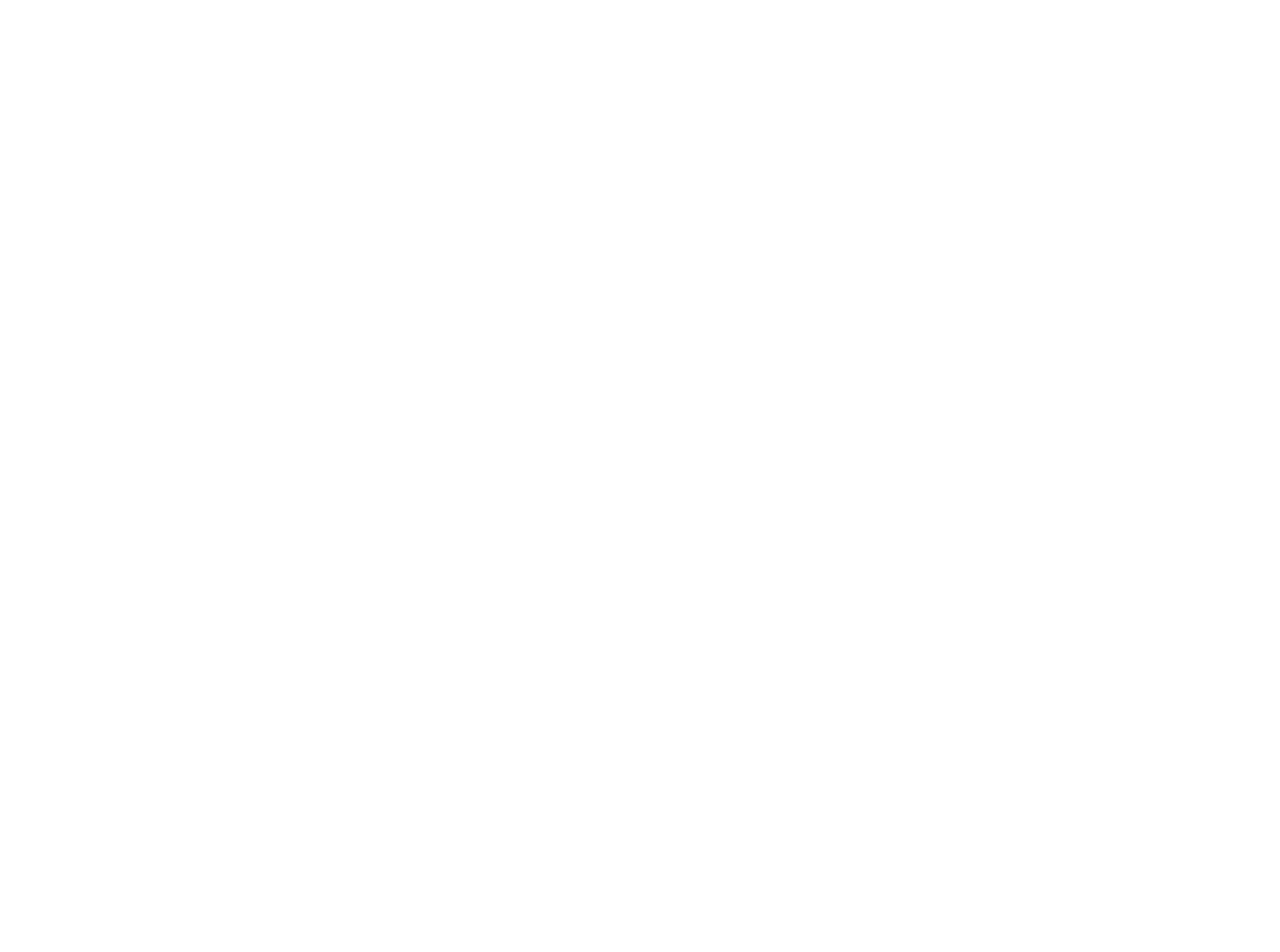
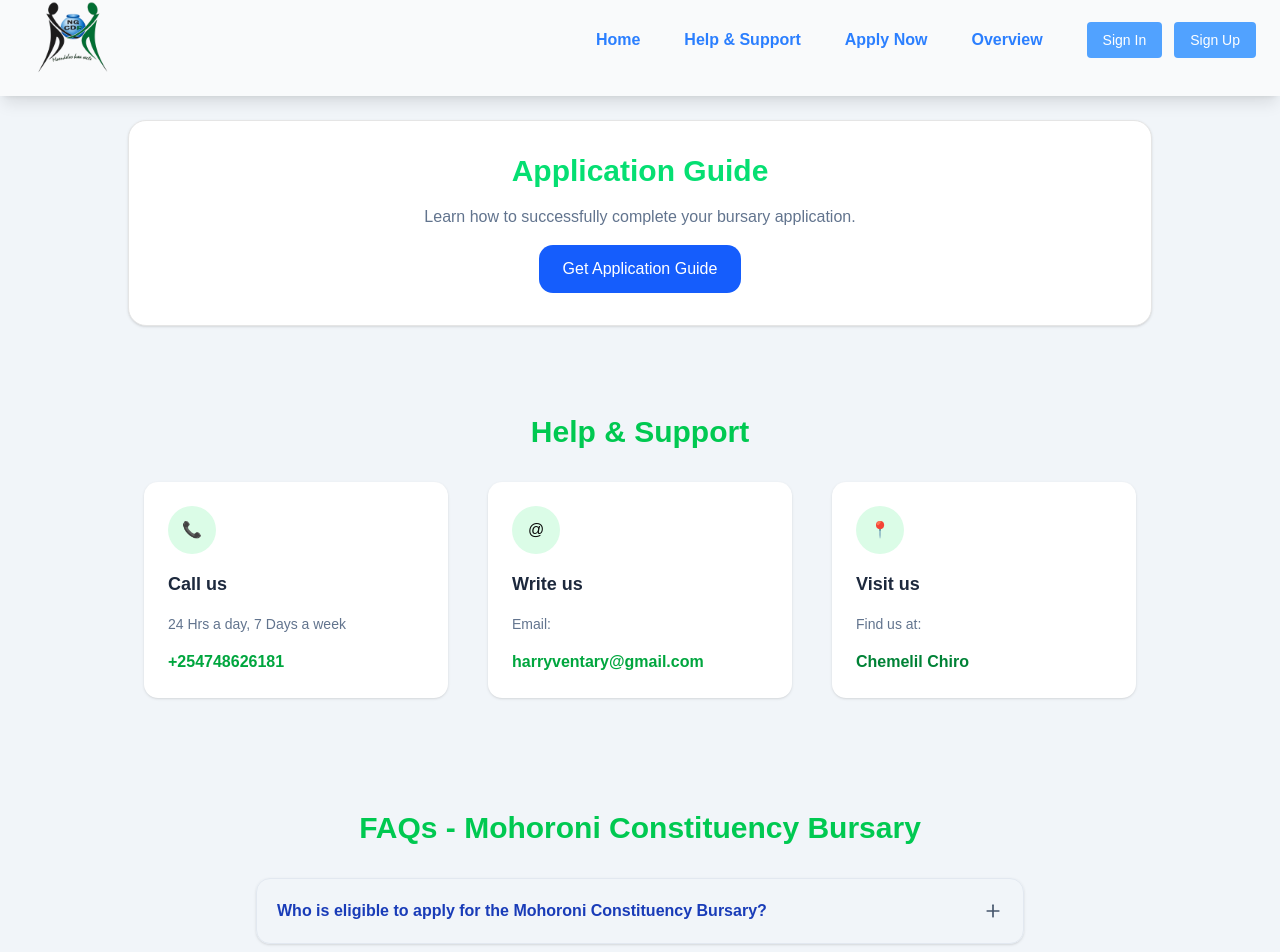
Before and after one commit to dev-omondi/NGCDF, a React (Vite) app in the folder front_end/: page /support in a window 1280 px wide. Before the commit this address had no page. Shown: the part 16-968 px from the top of the page. Before the commit the page ends 800 px from the top, so only its background shows below. Built offline with nearby package versions, Linux system fonts and the light colour scheme.

Commit message:
supportpage added

```diff
--- a/front_end/src/App.jsx
+++ b/front_end/src/App.jsx
@@ -20,6 +20,8 @@
 import Createcycle from './dashboard/Createcycle'
 import Cyclespage from './dashboard/Cyclespage'
 import Cyclepage from './dashboard/Cyclepage'
+import SupportPage from './pages/Supportpage'
+import ApplicationGuidePage from './pages/Applicationguide'
 const App = () => {
 
   const navigate=useNavigate()
@@ -47,6 +49,8 @@
           <Route path='/register' element={<Registerpage/>}/>
           <Route path='/bursary/application' element={<ApplicationForm/>}/>
           <Route path='applicant/:id' element={<ApplicantReviewPage/>}/>
+          <Route path='/support' element={<SupportPage/>}/>
+          <Route path='/application/guide' element={<ApplicationGuidePage/>}/>
           <Route element={<Protectpage allowedRoles={["admin"]}/> }>
             <Route path='/admin/dashboard' element={<BursaryDashboard/>}/>
             <Route path='/cycles' element={<Cyclespage/>}/>
--- a/front_end/src/modules/Navbar.jsx
+++ b/front_end/src/modules/Navbar.jsx
@@ -75,7 +75,7 @@
             <section className="flex items-center gap-5  font-semibold text-blue-500">
 
               <Link
-              to={"/allocation"}
+              to={"/"}
                 className="hover:bg-blue-600 hover:text-white px-3 py-2 rounded transition-all duration-300"
               >
                 Home
@@ -83,7 +83,7 @@
 
               <Link
                 className="hover:bg-blue-600 hover:text-white px-3 py-2 rounded transition-all duration-300"
-                to={"/applicants/dashboard"}
+                to={"/support"}
               >
                 Help & Support
               </Link>
--- /dev/null
+++ b/front_end/src/pages/Applicationguide.jsx
@@ -0,0 +1,84 @@
+export default function ApplicationGuidePage() {
+  const steps = [
+    {
+      title: "Step 1 Guide (Personal Information)",
+      points: [
+        "Fill your full name as it appears in official documents.",
+        "Select the correct bursary type.",
+        "Provide your ID number or Birth Certificate number (one is required).",
+        "Enter correct age, phone number, and gender.",
+        "If you have a disability, tick the checkbox and fill in the disability type field. Leave it blank if not applicable.",
+      ],
+      type: "info",
+    },
+    {
+      title: "Step 2 Guide (You Address)",
+      points: [
+        "Choose your area word correctly.",
+        "The location address must be as they appear in your Birthcertficate of National ID",
+        "Wrong or inavalid address may bring suspision,hence the application can rejected without review.",
+
+      ],
+      type: "info",
+    },
+  ];
+
+  const getStyles = (type) => {
+    switch (type) {
+      case "success":
+        return "border-green-200 bg-green-50";
+      case "warning":
+        return "border-red-200 bg-red-50";
+      default:
+        return "border-blue-200 bg-blue-50";
+    }
+  };
+
+  return (
+    <div className="min-h-screen bg-slate-50 px-4 py-10">
+      {/* HEADER */}
+      <div className="max-w-5xl mx-auto text-center mb-12">
+        <h1 className="text-3xl md:text-4xl font-bold text-slate-800">
+          Application Guide
+        </h1>
+        <p className="text-slate-600 mt-2">
+          Follow these structured steps carefully to complete your application successfully.
+        </p>
+      </div>
+
+      {/* CARDS GRID */}
+      <div className="max-w-6xl mx-auto grid gap-6 sm:grid-cols-2 lg:grid-cols-3">
+        {steps.map((step, index) => (
+          <div
+            key={index}
+            className={`rounded-2xl border shadow-sm p-6 hover:shadow-md transition ${getStyles(
+              step.type
+            )}`}
+          >
+            {/* TITLE */}
+            <h3 className="font-semibold text-lg text-slate-800 mb-4">
+              {step.title}
+            </h3>
+
+            {/* POINTS */}
+            <ul className="space-y-2 text-slate-700 text-sm">
+              {step.points.map((point, i) => (
+                <li key={i} className="flex gap-2">
+                  <span className="text-blue-600">•</span>
+                  <span>{point}</span>
+                </li>
+              ))}
+            </ul>
+          </div>
+        ))}
+      </div>
+
+      {/* FOOTER WARNING */}
+      <div className="max-w-4xl mx-auto mt-12">
+        <div className="bg-red-100 border border-red-200 text-red-700 p-4 rounded-xl text-center text-sm">
+          ⚠️ Ensure all information is correct. False or incomplete details may lead to automatic rejection.
+        </div>
+      </div>
+    </div>
+  );
+}
--- /dev/null
+++ b/front_end/src/pages/Supportpage.jsx
@@ -0,0 +1,220 @@
+import { useState } from "react";
+import toast from "react-hot-toast";
+import { Plus, Minus } from "lucide-react";
+import { useNavigate } from "react-router-dom";
+
+
+const faqs = [
+  {
+    question: "Who is eligible to apply for the Mohoroni Constituency Bursary?",
+    answer:
+      "Applicants must be residents of Mohoroni Constituency and enrolled in a recognized institution such as secondary school, college, or university.",
+  },
+  {
+    question: "What documents are required when applying?",
+    answer:
+      "You need a national ID or birth certificate, admission letter, fee structure, and proof of residence or school confirmation.",
+  },
+  {
+    question: "How do I apply for the bursary?",
+    answer:
+      "You can apply through the official eCitizen bursary portal by creating an account, filling in the application form, and uploading the required documents.",
+  },
+  {
+    question: "When is the application deadline?",
+    answer:
+      "Application deadlines are announced each academic cycle. Always check the bursary portal or local constituency office for updated dates.",
+  },
+  {
+    question: "How will I know if I have been awarded the bursary?",
+    answer:
+      "Successful applicants will be notified through SMS, email, or by checking the status on the application portal.",
+  },
+  {
+    question: "Can I apply again if I was not successful before?",
+    answer:
+      "Yes. Applicants who were not successful in previous cycles are encouraged to reapply in the next available cycle.",
+  },
+];
+
+ export const FAQSection = () => {
+  const [activeIndex, setActiveIndex] = useState(null);
+
+  const toggleFAQ = (index) => {
+    setActiveIndex(activeIndex === index ? null : index);
+  };
+
+  return (
+    <section className="w-full px-4 md:px-16 py-12">
+      {/* Title */}
+      <h2 className="text-2xl md:text-3xl font-bold text-green-500 mb-8 text-center">
+        FAQs - Mohoroni Constituency Bursary
+      </h2>
+
+      {/* FAQ List */}
+      <div className="space-y-4 max-w-3xl mx-auto">
+        {faqs.map((item, index) => (
+          <div
+            key={index}
+            className="border border-slate-200 rounded-xl overflow-hidden shadow-sm"
+          >
+            {/* Question */}
+            <button
+              onClick={() => toggleFAQ(index)}
+              className="w-full flex items-center justify-between p-4 md:p-5 text-left hover:bg-slate-50 transition"
+            >
+              <span className="font-semibold text-blue-800">
+                {item.question}
+              </span>
+
+              {activeIndex === index ? (
+                <Minus className="w-5 h-5 text-slate-600" />
+              ) : (
+                <Plus className="w-5 h-5 text-slate-600" />
+              )}
+            </button>
+
+            {/* Answer */}
+            {activeIndex === index && (
+              <div className="px-4 md:px-5 pb-4 text-slate-600 text-sm md:text-base leading-relaxed">
+                {item.answer}
+              </div>
+            )}
+          </div>
+        ))}
+      </div>
+    </section>
+  );
+};
+
+
+
+/* CONTACT SECTION */
+export const ContactSection = () => {
+  return (
+    <section className="w-full py-10 px-4 ">
+
+      {/* TITLE */}
+      <h2 className="text-3xl text-center font-bold text-green-500 mb-8">
+        Help & Support
+      </h2>
+
+      {/* CARDS WRAPPER */}
+      <div className="grid grid-cols-1 md:grid-cols-3 gap-10">
+
+        {/* CALL US */}
+        <div className="flex flex-col items-start gap-4 p-6 bg-white rounded-xl shadow-sm hover:shadow-md transition">
+
+          <div className="w-12 h-12 flex items-center justify-center rounded-full bg-green-100">
+            📞
+          </div>
+
+          <h3 className="text-lg font-semibold text-slate-800">
+            Call us
+          </h3>
+
+          <p className="text-sm text-slate-500">
+            24 Hrs a day, 7 Days a week
+          </p>
+
+          <a
+            href="tel:+254207903260"
+            className="text-green-600 font-semibold hover:underline"
+          >
+            +254748626181
+          </a>
+        </div>
+
+        {/* WRITE US */}
+        <div className="flex flex-col items-start gap-4 p-6 bg-white rounded-xl shadow-sm hover:shadow-md transition">
+
+          <div className="w-12 h-12 flex items-center justify-center rounded-full bg-green-100">
+            @
+          </div>
+
+          <h3 className="text-lg font-semibold text-slate-800">
+            Write us
+          </h3>
+
+          <p className="text-sm text-slate-500">
+            Email:
+          </p>
+
+          <a
+            href="mailto:support@ecitizen.go.ke"
+            className="text-green-600 font-semibold hover:underline break-all"
+          >
+            harryventary@gmail.com
+          </a>
+        </div>
+
+        {/* VISIT US */}
+        <div className="flex flex-col items-start gap-4 p-6 bg-white rounded-xl shadow-sm hover:shadow-md transition">
+
+          <div className="w-12 h-12 flex items-center justify-center rounded-full bg-green-100">
+            📍
+          </div>
+
+          <h3 className="text-lg font-semibold text-slate-800">
+            Visit us
+          </h3>
+
+          <p className="text-sm text-slate-500">
+            Find us at:
+          </p>
+
+          <p className="text-green-700 font-semibold">
+            Chemelil Chiro
+          </p>
+
+        </div>
+
+      </div>
+    </section>
+  );
+};
+
+
+/* Teh main page that is being rendered*/
+const SupportPage = () => {
+
+  const navigate=useNavigate()
+
+  return (
+    <div className="min-h-screen bg-slate-100 p-6 flex justify-center">
+      <div className="w-full max-w-5xl space-y-12">
+
+        {/* APPLICATION GUIDE */}
+        <section className="bg-white p-8 rounded-2xl shadow-sm border text-center space-y-4">
+
+          <h1 className="text-3xl font-bold text-green-400">
+            Application Guide
+          </h1>
+
+          <p className="text-slate-500 max-w-xl mx-auto">
+            Learn how to successfully complete your bursary application.
+          </p>
+
+          <button
+            onClick={() =>navigate("/application/guide")}
+            className="bg-blue-600 text-white px-6 py-3 rounded-xl hover:bg-blue-700 transition"
+          >
+            Get Application Guide
+          </button>
+
+        </section>
+
+        {/* CONTACT + FAQ */}
+        <section className="flex flex-col gap-6">
+
+            {<ContactSection/>}
+            {<FAQSection/>}
+
+        </section>
+
+      </div>
+    </div>
+  );
+};
+
+export default SupportPage;
```
Also changed, not shown: front_end/src/pages/Applicationpage.jsx (+16 -11 lines).
